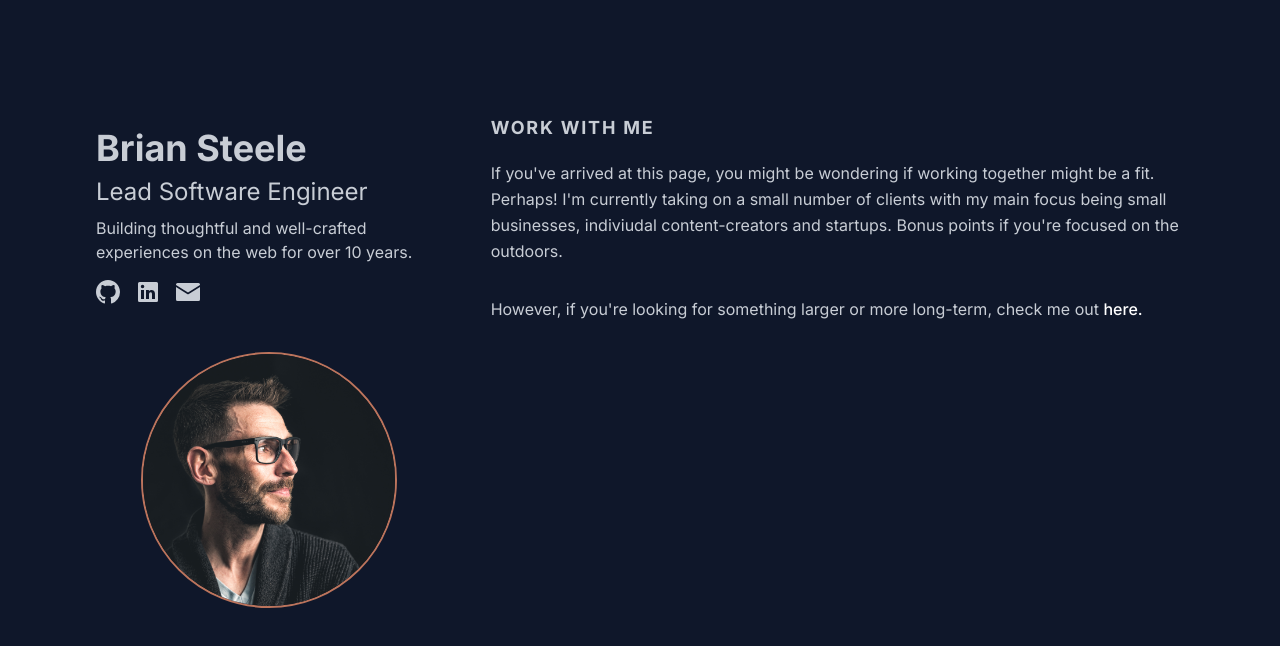
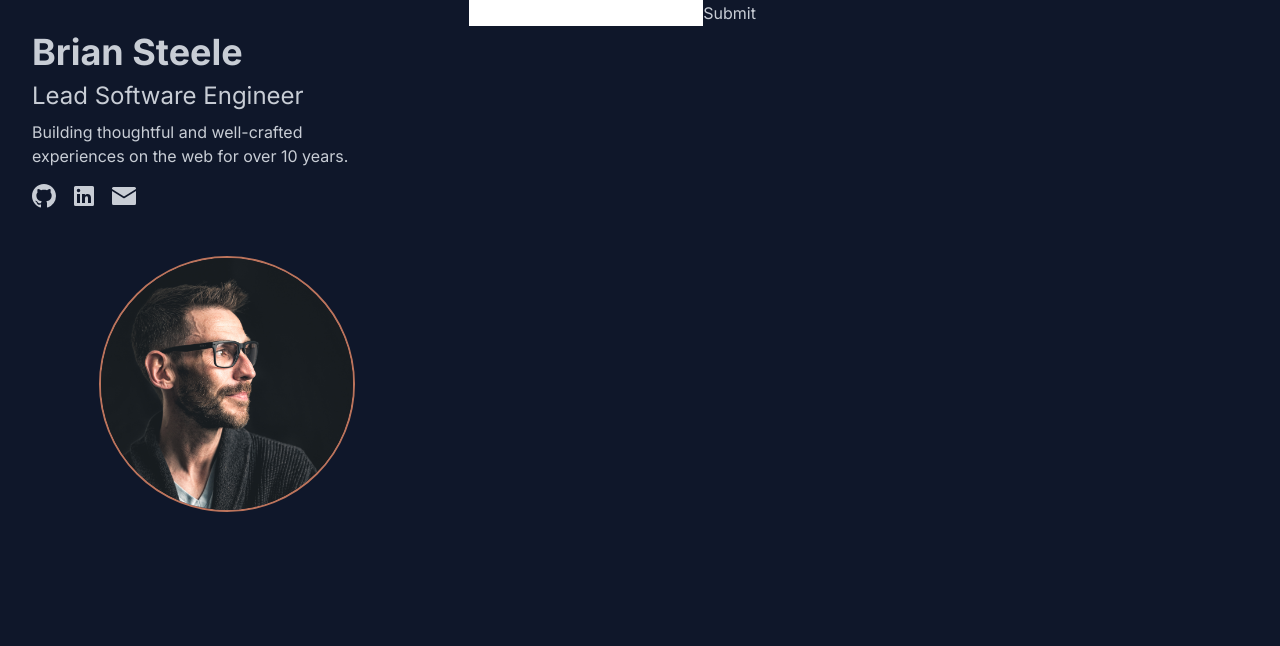
Before and after one commit to gobriansteele/briansteeledotdev, a Next.js app: page /work-with-me in a window 1280 px wide. Shown: the top 646 px of the page. Built offline with nearby package versions, Linux system fonts and the light colour scheme.

Commit message:
some refactoring

```diff
--- /dev/null
+++ b/src/app/actions/index.ts
@@ -0,0 +1 @@
+export * from './login'
--- /dev/null
+++ b/src/app/actions/login.ts
@@ -0,0 +1,8 @@
+'use server'
+import { WORK_WITH_ME } from '@/utils'
+
+export async function checkLoginAction(formData: FormData) {
+  const loginCode = formData.get('loginCode') as string
+  if (!loginCode) return false
+  return loginCode === WORK_WITH_ME
+}
--- a/src/app/layout.tsx
+++ b/src/app/layout.tsx
@@ -1,5 +1,7 @@
 import './globals.css'
 import { Inter } from 'next/font/google'
+
+import { Header, ContentContainer, MainContainer } from '@/components'
 
 const inter = Inter({ subsets: ['latin'] })
 
@@ -16,7 +18,14 @@ export default function RootLayout({
   return (
     <html lang="en">
       <body className={`${inter.className} bg-slate-900 leading-relaxed`}>
-        {children}
+        <div className="relative">
+          <MainContainer>
+            <main className="flex min-h-screen flex-col items-start  px-8 gap-6 md:gap-12 md:flex-row">
+              <Header />
+              <ContentContainer>{children}</ContentContainer>
+            </main>
+          </MainContainer>
+        </div>
       </body>
     </html>
   )
--- a/src/app/page.tsx
+++ b/src/app/page.tsx
@@ -1,26 +1,12 @@
 'use client'
 
-import { Header, About, Experience, ContentContainer } from '@/components'
-import { useMouseHighlight } from '@/hooks'
+import { About, Experience } from '@/components'
 
 export default function Home() {
-  const styleObj = useMouseHighlight()
-
   return (
-    <div className="relative">
-      <div
-        style={styleObj}
-        className="pointer-events-none  inset-0 z-30 transition duration-300 lg:absolute"
-      />
-      <main className="flex min-h-screen flex-col items-start  px-8 gap-6 md:gap-12 md:flex-row">
-        <Header />
-        <ContentContainer>
-          <>
-            <About />
-            <Experience />
-          </>
-        </ContentContainer>
-      </main>
-    </div>
+    <>
+      <About />
+      <Experience />
+    </>
   )
 }
--- a/src/app/work-with-me/page.tsx
+++ b/src/app/work-with-me/page.tsx
@@ -1,22 +1,5 @@
-'use client'
-
-import { Header, WorkTogether, ContentContainer } from '@/components'
-import { useMouseHighlight } from '@/hooks'
+import { WorkWithMe } from '@/components'
 
 export default function Page() {
-  const styleObj = useMouseHighlight()
-  return (
-    <div className="relative">
-      <div
-        style={styleObj}
-        className="pointer-events-none  inset-0 z-30 transition duration-300 lg:absolute"
-      />
-      <main className="flex min-h-screen flex-col items-start  px-8 py-8 md:p-24 gap-12 md:flex-row">
-        <Header />
-        <ContentContainer>
-          <WorkTogether />
-        </ContentContainer>
-      </main>
-    </div>
-  )
+  return <WorkWithMe />
 }
--- /dev/null
+++ b/src/components/MainContainer.tsx
@@ -0,0 +1,18 @@
+'use client'
+import { useMouseHighlight } from '@/hooks'
+
+type Props = {
+  children: React.ReactNode
+}
+
+export const MainContainer = ({ children }: Props) => {
+  const styleObj = useMouseHighlight()
+  return (
+    <div
+      style={styleObj}
+      className="pointer-events-none  inset-0 z-30 transition duration-300 lg:absolute"
+    >
+      {children}
+    </div>
+  )
+}
--- /dev/null
+++ b/src/components/WorkWithMe.tsx
@@ -0,0 +1,38 @@
+'use client'
+
+import { useState } from 'react'
+import { checkLoginAction } from '@/app/actions'
+import { useMouseHighlight } from '@/hooks'
+import { Header } from '@/components/Header'
+import { ContentContainer } from '@/components/ContentContainer'
+import { WorkTogether } from '@/components/WorkTogether'
+
+export const WorkWithMe = () => {
+  const [isAuthenticated, setIsAuthenticated] = useState(false)
+  const styleObj = useMouseHighlight()
+
+  const handleSubmit = async (formData: FormData) => {
+    const isAuthed = await checkLoginAction(formData)
+    setIsAuthenticated(isAuthed)
+  }
+
+  return isAuthenticated ? (
+    <div className="relative">
+      <div
+        style={styleObj}
+        className="pointer-events-none  inset-0 z-30 transition duration-300 lg:absolute"
+      />
+      <main className="flex min-h-screen flex-col items-start  px-8 py-8 md:p-24 gap-12 md:flex-row">
+        <Header />
+        <ContentContainer>
+          <WorkTogether />
+        </ContentContainer>
+      </main>
+    </div>
+  ) : (
+    <form action={handleSubmit}>
+      <input type="password" className="text-black" name="loginCode" />
+      <button type="submit">Submit</button>
+    </form>
+  )
+}
--- a/src/components/index.ts
+++ b/src/components/index.ts
@@ -7,5 +7,7 @@ export * from './Experience'
 export * from './ExperienceCard'
 export * from './GitHubIcon'
 export * from './LinkedInIcon'
+export * from './MainContainer'
 export * from './SocialContacts'
 export * from './WorkTogether'
+export * from './WorkWithMe'
--- a/src/hooks/useMouseHighlight.ts
+++ b/src/hooks/useMouseHighlight.ts
@@ -6,7 +6,10 @@ export function useMouseHighlight() {
   )
   useEffect(() => {
     const handler = (e: MouseEvent) => {
-      const pos = [e.clientX, e.clientY + window.scrollY] as [number, number]
+      const pos = [e.clientX, e.clientY + window.scrollY] satisfies [
+        number,
+        number
+      ]
       setMousePosition(pos)
     }
 
@@ -17,9 +20,7 @@ export function useMouseHighlight() {
     }
   }, [])
 
-  const styleObj = {
+  return {
     background: `radial-gradient(600px at ${mousePosition?.[0]}px ${mousePosition?.[1]}px, rgba(216, 211, 219, 0.15), transparent 80%)`,
   }
-
-  return styleObj
 }
--- /dev/null
+++ b/src/utils/env.ts
@@ -0,0 +1 @@
+export const WORK_WITH_ME = process.env.WORK_WITH_ME_PW
--- /dev/null
+++ b/src/utils/index.ts
@@ -0,0 +1 @@
+export * from './env'
```
